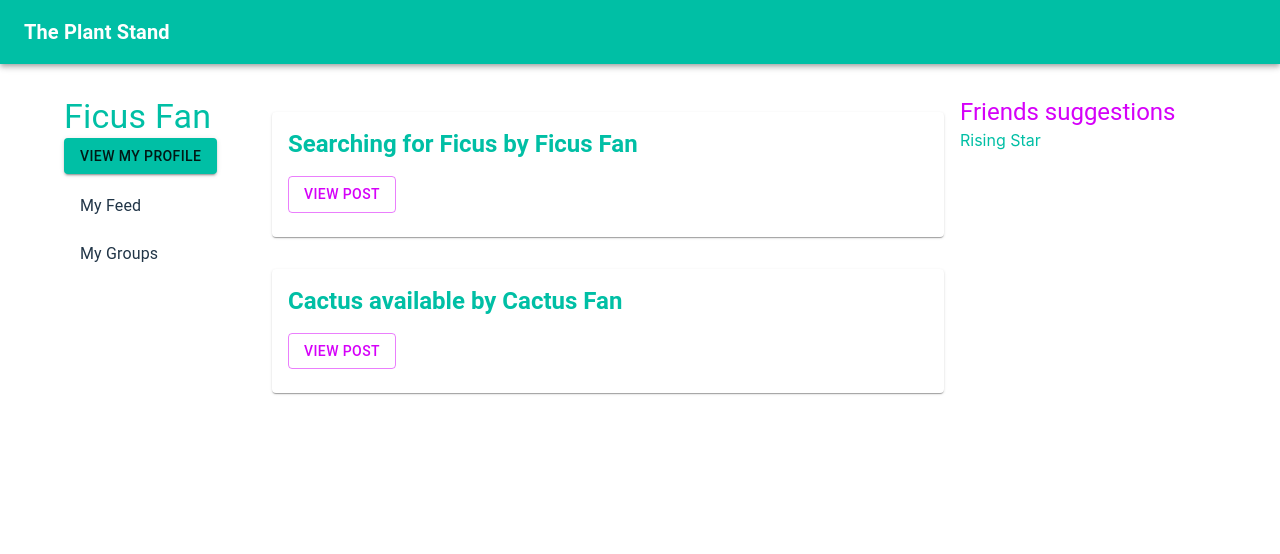
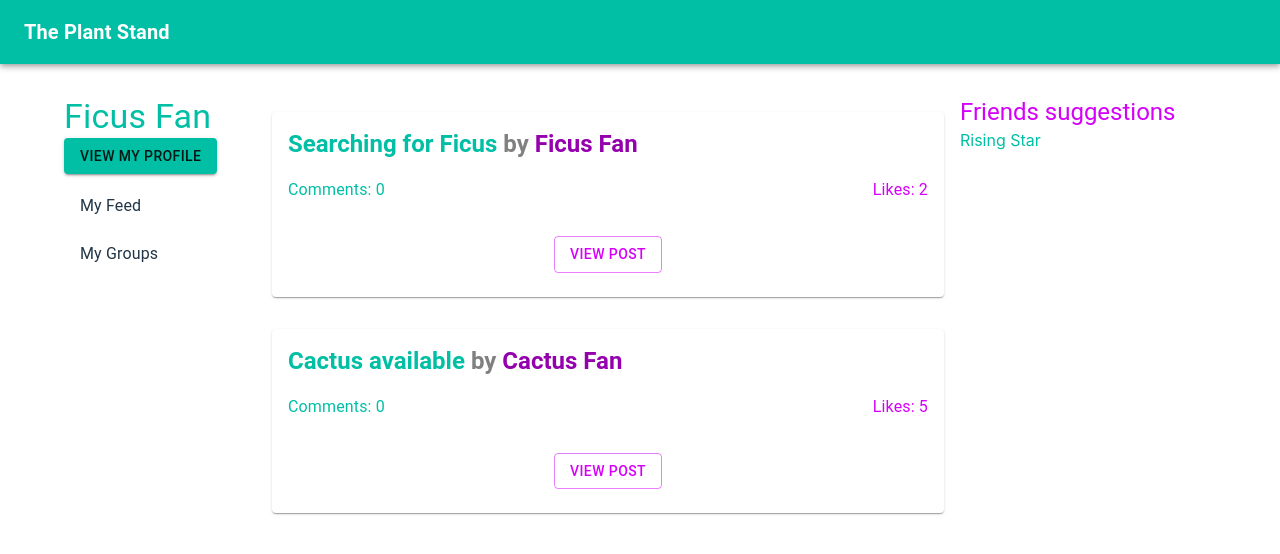
Before and after one commit to tatsianash/plant-social, a React (Vite) app: page / in a window 1280 px wide. Shown: the top 554 px of the page. Built offline with nearby package versions, Linux system fonts and the light colour scheme; data requests are answered from the project's data file.

Commit message:
Add more details to posts components

```diff
--- a/db.json
+++ b/db.json
@@ -34,7 +34,9 @@
 				"displayName": "Ficus Fan"
 			},
 			"likesCount": 2,
-			"commentsCount": 0
+			"commentsCount": 0,
+			"tags": [{ "id": 5, "label": "Looking for a plant" }],
+			"imageUrl": "https://images.unsplash.com/photo-1501004318641-b39e6451bec6"
 		},
 		{
 			"id": 2,
@@ -44,8 +46,21 @@
 				"id": "2",
 				"displayName": "Cactus Fan"
 			},
-			"likesCount": 2,
-			"commentsCount": 0
+			"likesCount": 5,
+			"commentsCount": 0,
+			"tags": [
+				{ "id": 3, "label": "Available for sale" },
+				{ "id": 4, "label": "Available for trade" }
+			],
+			"imageUrl": "https://images.unsplash.com/photo-1508022713622-df2d8fb7b4cd"
 		}
+	],
+	"tags": [
+		{ "id": 1, "label": "Propagation tips" },
+		{ "id": 2, "label": "Propagation results" },
+		{ "id": 3, "label": "Available for sale" },
+		{ "id": 4, "label": "Available for trade" },
+		{ "id": 5, "label": "Looking for a plant" },
+		{ "id": 6, "label": "Rare plant" }
 	]
 }
--- /dev/null
+++ b/src/components/posts/PostDetails.tsx
@@ -0,0 +1,58 @@
+import React from "react";
+import { Post } from "../../types/post";
+import {
+	Box,
+	Card,
+	CardContent,
+	CardMedia,
+	Chip,
+	Stack,
+	Typography,
+} from "@mui/material";
+import { Link } from "react-router-dom";
+import PostEngagement from "./postEngagement";
+
+interface PostDetailsProps {
+	post: Post;
+}
+
+const PostDetails = ({ post }: PostDetailsProps) => {
+	return (
+		<Card>
+			<CardContent>
+				<Typography variant="h5" fontWeight="bold" color="primary">
+					{post.title} by{" "}
+					<Link to={`/user/${post.author.id}`}>{post.author.displayName}</Link>
+				</Typography>
+				<Typography variant="body1">{post.content}</Typography>
+
+				<Stack
+					direction="row"
+					gap={1}
+					alignContent="center"
+					justifyContent="flex-start"
+					sx={{ p: 2 }}
+					flexWrap="wrap"
+				>
+					{post.tags?.map((tag) => <Chip label={tag.label} key={tag.id} />)}
+				</Stack>
+
+				{post?.imageUrl && (
+					<Box height={400}>
+						<CardMedia
+							title={"image"}
+							src={post.imageUrl}
+							loading="lazy"
+							alt={post.title}
+							component="img"
+							sx={{ height: 400, objectFit: "cover" }}
+						/>
+					</Box>
+				)}
+				<PostEngagement commentsCount={post.commentsCount} likesCount={post.likesCount} />
+			</CardContent>
+		</Card>
+	);
+};
+
+export default PostDetails;
--- /dev/null
+++ b/src/components/posts/PostEngagement.tsx
@@ -0,0 +1,21 @@
+import { Box, Typography } from "@mui/material";
+import React from "react";
+
+interface PostEngagementProps {
+	commentsCount: number;
+	likesCount: number;
+}
+const PostEngagement = ({ commentsCount, likesCount }: PostEngagementProps) => {
+	return (
+		<Box mt={2} display="flex" gap={2} flexDirection="row" justifyContent="space-between">
+			<Typography variant="subtitle1" color="primary">
+				Comments: {commentsCount}
+			</Typography>
+			<Typography variant="subtitle1" color="secondary">
+				Likes: {likesCount}
+			</Typography>
+		</Box>
+	);
+};
+
+export default PostEngagement;
--- /dev/null
+++ b/src/components/posts/PostPreview.tsx
@@ -0,0 +1,45 @@
+import { Card, CardContent, Typography, Button } from "@mui/material";
+import React from "react";
+import { Link } from "react-router-dom";
+import PostEngagement from "./postEngagement";
+import { Post } from "../../types/post";
+
+interface PostPreviewProps {
+	post: Post;
+}
+const PostPreview = ({ post }: PostPreviewProps) => {
+	return (
+		<Card key={post.id}>
+			<CardContent>
+				<Typography variant="h5" fontWeight="bold" color="primary">
+					{post.title}
+					<span style={{ color: "gray" }}>&nbsp;by&nbsp;</span>
+					<Typography
+						variant="h5"
+						color="secondary.dark"
+						fontWeight="bold"
+						component={Link}
+						to={`/user/${post.author.id}`}
+						sx={{ textDecoration: "none" }}
+					>
+						{post.author.displayName}
+					</Typography>
+				</Typography>
+
+				<PostEngagement commentsCount={post.commentsCount} likesCount={post.likesCount} />
+			</CardContent>
+			<CardContent sx={{ display: "flex", justifyContent: "center" }}>
+				<Button
+					color="secondary"
+					variant="outlined"
+					component={Link}
+					to={`/post/${post.id}`}
+				>
+					View Post
+				</Button>
+			</CardContent>
+		</Card>
+	);
+};
+
+export default PostPreview;
--- a/src/pages/FeedPage.tsx
+++ b/src/pages/FeedPage.tsx
@@ -3,7 +3,9 @@ import { Link } from "react-router-dom";
 
 import React from "react";
 import { fetchPosts, postsQueryKey } from "../api/api";
-import { Button, Card, CardContent, Stack, Typography } from "@mui/material";
+
+import PostPreview from "../components/posts/PostPreview";
+import { Stack } from "@mui/material";
 
 const FeedPage = () => {
 	const { data, isLoading, isError, isSuccess } = useQuery({
@@ -22,22 +24,7 @@ const FeedPage = () => {
 		return (
 			<Stack spacing={4} padding={2} width={"100%"}>
 				{data.map((post) => (
-					<Card key={post.id}>
-						<CardContent>
-							<Typography variant="h5" fontWeight="bold" color="primary">
-								{post.title} by {post.author.displayName}
-							</Typography>
-							<Button
-								color="secondary"
-								variant="outlined"
-								component={Link}
-								to={`/post/${post.id}`}
-								sx={{ mt: 2 }}
-							>
-								View Post
-							</Button>
-						</CardContent>
-					</Card>
+					<PostPreview key={post.id} post={post} />
 				))}
 			</Stack>
 		);
--- a/src/pages/PostPage.tsx
+++ b/src/pages/PostPage.tsx
@@ -1,9 +1,10 @@
 import { useQuery } from "@tanstack/react-query";
 import React from "react";
-import { Link, useParams } from "react-router-dom";
+import { useParams } from "react-router-dom";
 
 import { fetchPostById, postIdQueryKey } from "../api/api";
-import { Card, CardContent, Typography } from "@mui/material";
+
+import PostDetails from "../components/posts/PostDetails";
 
 const PostPage = () => {
 	const { id } = useParams();
@@ -20,16 +21,7 @@ const PostPage = () => {
 		return <div>Post not found</div>;
 	}
 	if (post) {
-		return (
-			<Card>
-				<CardContent>
-					<Typography variant="h5" fontWeight="bold" color="primary">
-						{post.title} by{" "}
-						<Link to={`/user/${post.author.id}`}>{post.author.displayName}</Link>
-					</Typography>
-				</CardContent>
-			</Card>
-		);
+		return <PostDetails post={post} />;
 	}
 };
 
--- a/src/types/post.ts
+++ b/src/types/post.ts
@@ -1,3 +1,7 @@
+export type Tag = {
+	id: string;
+	label: string;
+};
 export type Post = {
 	id: string;
 	title: string;
@@ -8,4 +12,6 @@ export type Post = {
 	};
 	likesCount: number;
 	commentsCount: number;
+	tags: Tag[];
+	imageUrl?: string;
 };
```
